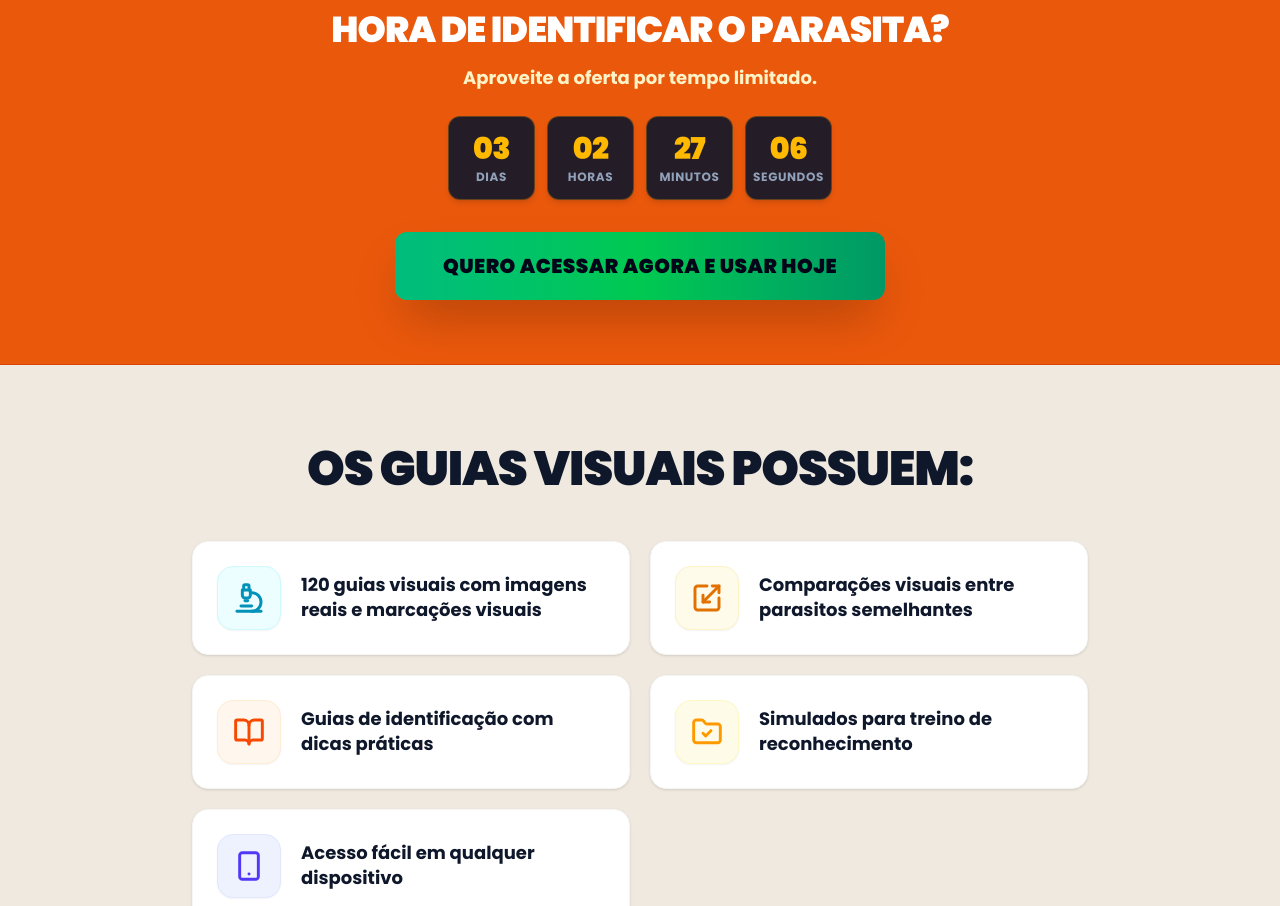
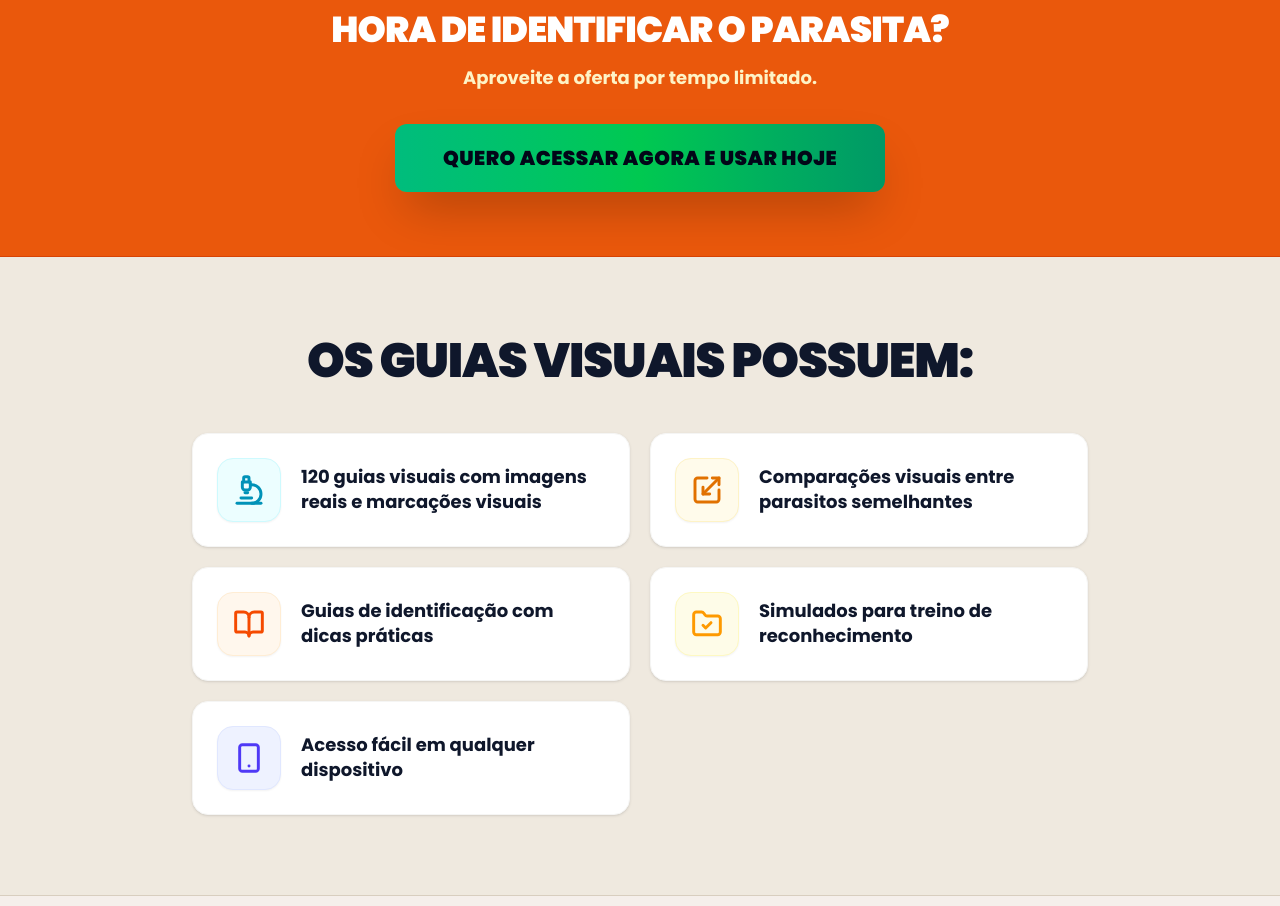
Before and after one commit to arthurhry-gif/parasitologia, a React (Vite) app: page / in a window 1280 px wide. Shown: the part 2894-3800 px from the top of the page. Built offline with nearby package versions, Linux system fonts and the light colour scheme.

Commit message:
refactor: remove countdown timer component
Remove the visual countdown timer and its expiration state from the landing page to simplify the UI.

```diff
--- a/src/App.tsx
+++ b/src/App.tsx
@@ -6,11 +6,9 @@
 import React, { Suspense, useState } from "react";
 import { Check, Microscope, Scaling, BookOpen, FolderCheck, Smartphone } from "lucide-react";
 import {
-  DATA_FIM_OFERTA,
   LINK_CHECKOUT_BASICO,
   LINK_CHECKOUT_COMPLETO
 } from "./config";
-import { CountdownTimer } from "./components/CountdownTimer";
 import { PaymentIcons } from "./components/PaymentIcons";
 import { VisualGuidesShowcase } from "./components/VisualGuidesShowcase";
 import seloGarantiaImg from "./assets/images/selo_garantia_15_dias.webp";
@@ -316,11 +314,6 @@ export default function App() {
           <p className="mt-3 text-base sm:text-lg text-amber-100 font-bold">
             Aproveite a oferta por tempo limitado.
           </p>
-
-          {/* CONTADOR REGRESSIVO REAL */}
-          <div className="mt-6">
-            <CountdownTimer targetDateIso={DATA_FIM_OFERTA} size="lg" />
-          </div>
 
           {/* BOTÃO CTA 2 */}
           <div className="mt-8">
--- a/src/components/CountdownTimer.tsx
+++ b/src/components/CountdownTimer.tsx
@@ -49,15 +49,7 @@ export const CountdownTimer: React.FC<CountdownTimerProps> = ({
   }, [targetDateIso]);
 
   if (time.isExpired) {
-    return (
-      <div
-        id="contador-regressivo-expirado"
-        className={`inline-flex items-center justify-center px-6 py-3 rounded-xl bg-red-950/70 border border-red-500/40 text-red-200 font-bold tracking-wide shadow-lg ${className}`}
-      >
-        <span className="inline-block w-2.5 h-2.5 rounded-full bg-red-500 mr-2 animate-pulse"></span>
-        Oferta encerrada
-      </div>
-    );
+    return null;
   }
 
   const pad = (n: number) => String(n).padStart(2, "0");
```
